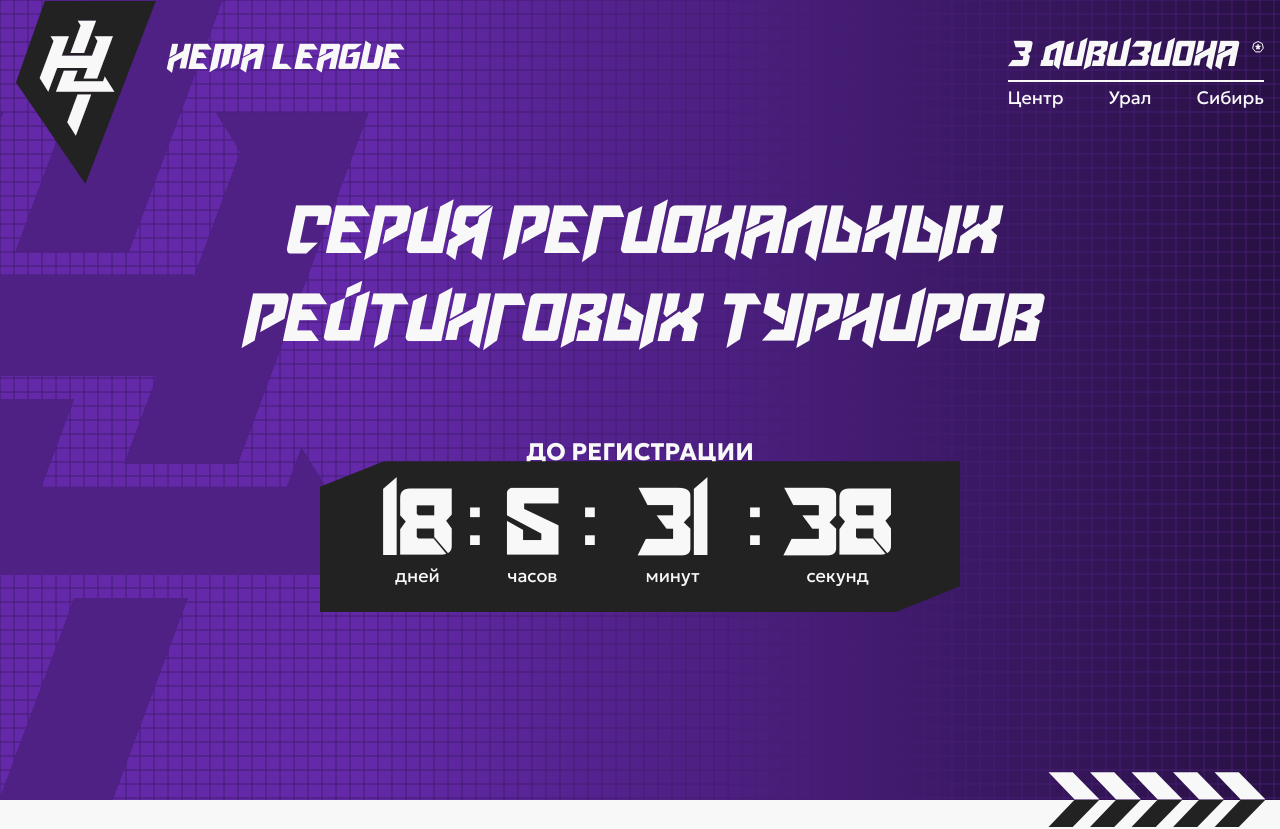
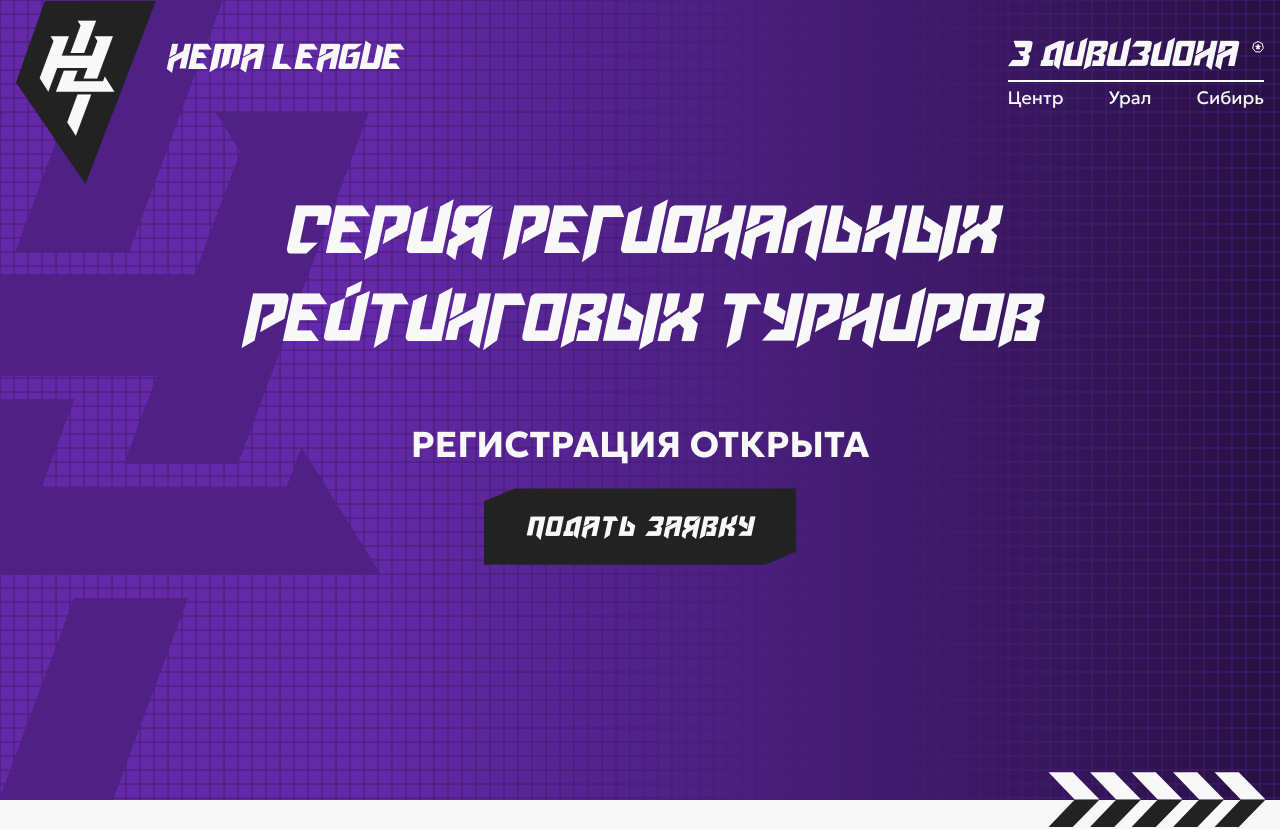
Before and after one commit to michiaro/hema-league-frontend, a Vue app: page / in a window 1280 px wide. Shown: the top 829 px of the page. Built offline with nearby package versions, Linux system fonts and the light colour scheme.

Commit message:
add link to registration, remove timer

```diff
--- a/src/components/MainScreen.vue
+++ b/src/components/MainScreen.vue
@@ -25,7 +25,16 @@
 
         <div class="row">
           <div class="col-xs-12">
-            <Timer class="main-screen__timer" />
+            <div class="main-screen__registration">
+              <div class="main-screen__registration-title">Регистрация открыта</div>
+              <a
+                href="https://t.me/gf_fencing_bot"
+                target="_blank"
+                class="main-screen__registration-button button"
+              >
+                Подать заявку
+              </a>
+            </div>
           </div>
         </div>
 
@@ -44,7 +53,6 @@
 </template>
 
 <script lang="ts" setup>
-import Timer from './Timer.vue'
 import Divisions from './Divisions.vue'
 </script>
 
@@ -143,11 +151,31 @@
     }
   }
 
-  &__timer {
-    margin-top: 48px;
+  &__registration {
+    margin-top: 6vh;
+    text-align: center;
 
-    @media screen and (min-width: 820px) {
-      margin-top: 74px;
+    @media screen and (min-width: 1024px) {
+      margin-top: 8vh;
+    }
+  }
+  &__registration-title {
+    font-size: 20px;
+    font-weight: bold;
+    text-transform: uppercase;
+
+    @media screen and (min-width: 560px) {
+      font-size: 24px;
+    }
+    @media screen and (min-width: 1024px) {
+      font-size: 36px;
+    }
+  }
+  &__registration-button {
+    margin-top: 16px;
+
+    @media screen and (min-width: 1024px) {
+      margin-top: 24px;
     }
   }
 
--- a/src/styles/main.css
+++ b/src/styles/main.css
@@ -14,3 +14,28 @@
   width: 100%;
   background-color: var(--color-background);
 }
+
+.button {
+  display: inline-block;
+  clip-path: polygon(10% 0, 100% 0, 100% 83%, 90% 100%, 0 100%, 0 17%);
+  background-color: var(--color-background-inverted);
+  padding: 16px 36px;
+  color: var(--color-text-contrast);
+  text-decoration: none;
+  font-family: 'Amaz';
+  font-size: 24px;
+  line-height: 1.3;
+  letter-spacing: 2px;
+  cursor: pointer;
+  transition: all 0.2s ease-in;
+
+  @media screen and (min-width: 1024px) {
+    padding: 20px 42px;
+    font-size: 28px;
+  }
+
+  &:hover {
+    background-color: var(--color-background-contrast-light);
+    color: var(--color-text);
+  }
+}
```
